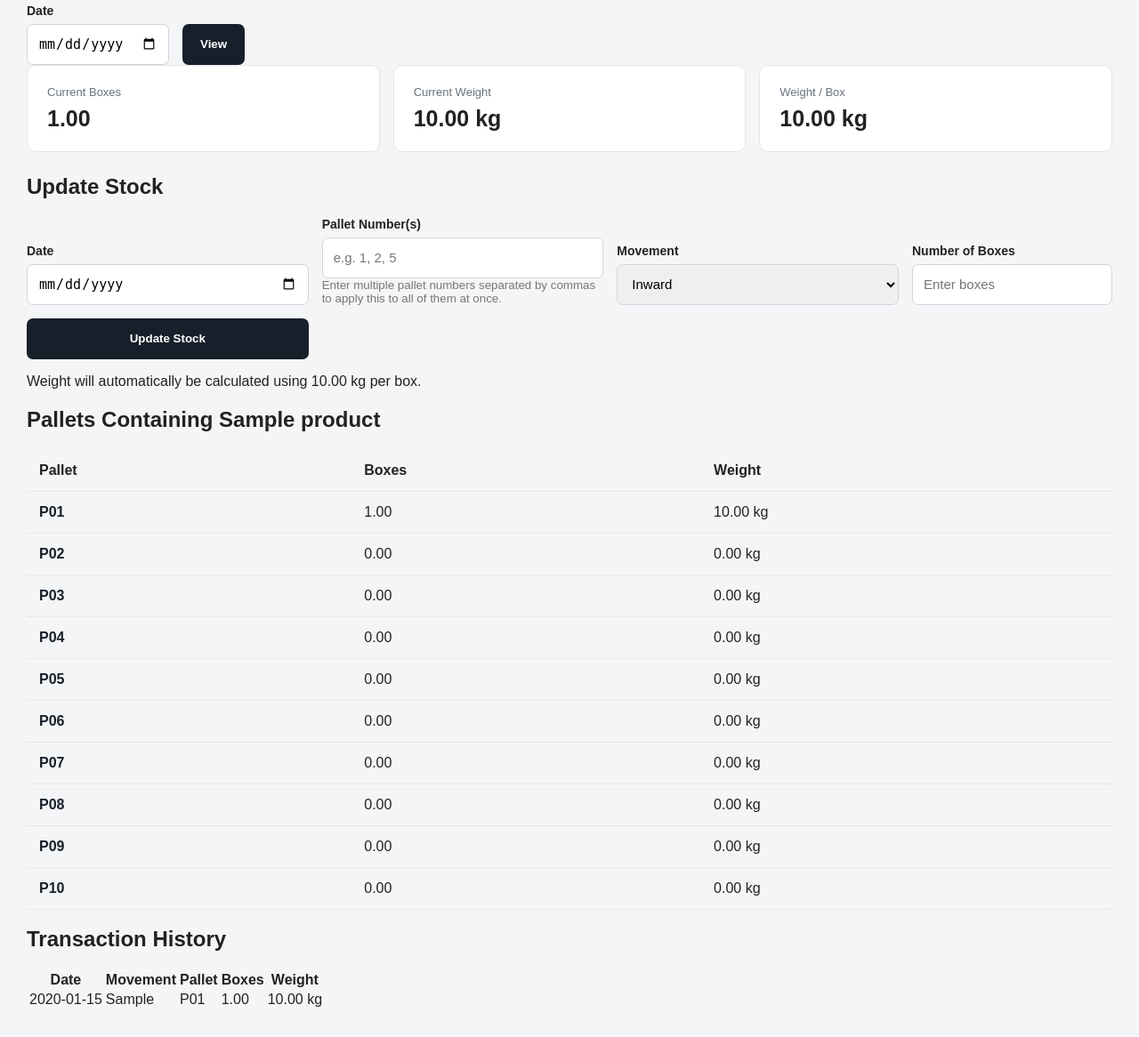
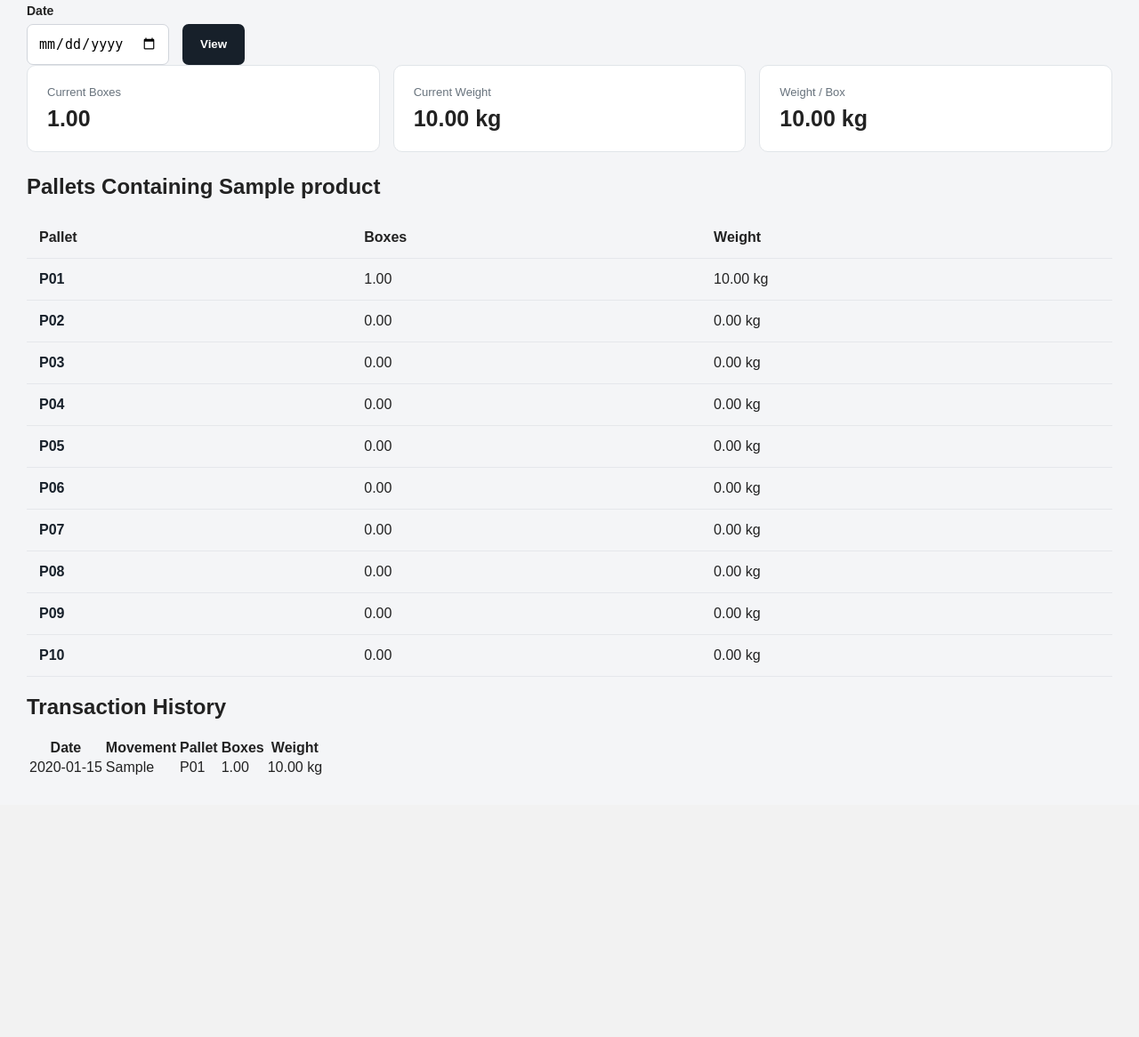
Before and after one commit to NagaNisant/IMS, a Flask app: page /product/1 in a window 1280 px wide. Shown: the part 277-1443 px from the top of the page at 89% size. After the commit the page ends 1148 px from the top, so only its background shows below. Run offline with Flask 3, Linux system fonts and the light colour scheme; data comes from the database, SQL or seed files in the repository; tables that the repository leaves empty hold one stand-in row (values such as "Sample post").

Commit message:
Update product.html

```diff
--- a/inventory_dashboard_spyder/templates/product.html
+++ b/inventory_dashboard_spyder/templates/product.html
@@ -331,137 +331,6 @@
 
 
 <!-- ===================================================== -->
-<!-- UPDATE STOCK -->
-<!-- ===================================================== -->
-
-<div class="panel">
-
-    <h2>
-        Update Stock
-    </h2>
-
-
-    <form
-        action="{{ url_for('add_product') }}"
-        method="post"
-        class="update-form"
-    >
-
-
-        <input
-            type="hidden"
-            name="product_id"
-            value="{{ product.id }}"
-        >
-
-        <!-- DATE -->
-
-        <div class="form-group">
-
-            <label>
-                Date
-            </label>
-
-            <input
-                type="date"
-                name="transaction_date"
-                required
-            >
-
-        </div>
-
-
-        <!-- PALLET -->
-
-        <div class="form-group">
-
-            <label>
-                Pallet Number(s)
-            </label>
-
-            <input
-                type="text"
-                name="pallet_no"
-                placeholder="e.g. 1, 2, 5"
-                required
-            >
-
-            <small style="color:#777;">
-                Enter multiple pallet numbers separated by commas to apply this to all of them at once.
-            </small>
-
-        </div>
-
-
-        <!-- MOVEMENT -->
-
-        <div class="form-group">
-
-            <label>
-                Movement
-            </label>
-
-            <select
-                name="movement_type"
-                required
-            >
-
-                <option value="Inward">
-                    Inward
-                </option>
-
-                <option value="Outward">
-                    Outward
-                </option>
-
-            </select>
-
-        </div>
-
-
-        <!-- BOXES -->
-
-        <div class="form-group">
-
-            <label>
-                Number of Boxes
-            </label>
-
-            <input
-                type="number"
-                name="boxes"
-                placeholder="Enter boxes"
-                min="0.01"
-                step="0.01"
-                required
-            >
-
-        </div>
-
-
-        <button
-            type="submit"
-            class="update-btn"
-        >
-            Update Stock
-        </button>
-
-
-    </form>
-
-
-    <p class="small">
-
-        Weight will automatically be calculated using
-
-        {{ "%.2f"|format(product.box_weight) }} kg per box.
-
-    </p>
-
-</div>
-
-
-<!-- ===================================================== -->
 <!-- PRODUCT PALLETS -->
 <!-- ===================================================== -->
 
```
